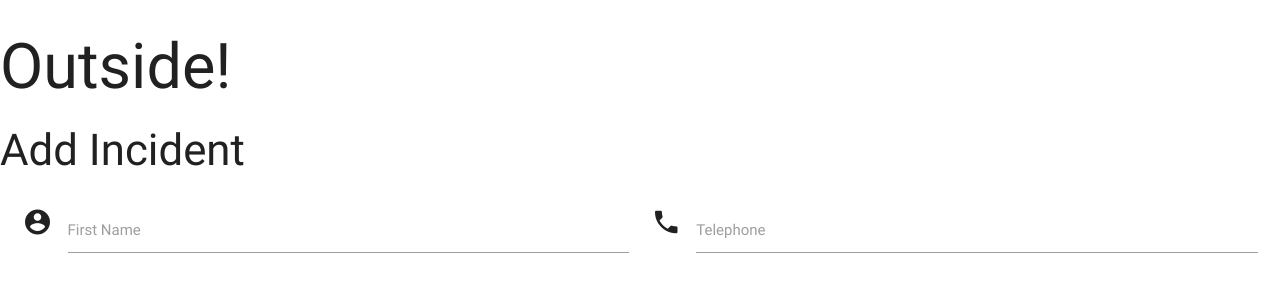
After one commit to brosnans/msp-3, a Flask app: page /add_task in a window 1280 px wide. The commit adds this page. Shown: the top 300 px of the page. Run offline with Flask 2, Linux system fonts and the light colour scheme; some libraries are stand-ins or nearby versions.

Commit message:
Added addincident.html

```diff
--- a/app.py
+++ b/app.py
@@ -15,6 +15,10 @@ mongo = PyMongo(app)
 def get_incidents():
     return render_template("incidents.html", incidents=mongo.db.incidents.find())
 
+@app.route('/add_task')
+def add_task():
+    return render_template("addincident.html")
+
 
 if __name__ == '__main__':
     app.run(host=os.environ.get('IP'),
--- /dev/null
+++ b/templates/addincident.html
@@ -0,0 +1,25 @@
+<!DOCTYPE html>
+
+{% extends 'base.html' %}
+{% block content %}
+
+<h3> Add Incident </h3>
+
+<div class="row">
+    <form  action="" method="POST" class="col s12">
+        <div class="row">
+            <div class="input-field col s6">
+                <i class="material-icons prefix">account_circle</i>
+                <input id="icon_prefix" type="text" class="validate">
+                <label for="icon_prefix">First Name</label>
+            </div>
+            <div class="input-field col s6">
+                <i class="material-icons prefix">phone</i>
+                <input id="icon_telephone" type="tel" class="validate">
+                <label for="icon_telephone">Telephone</label>
+            </div>
+        </div>
+    </form>
+</div>
+
+{% endblock %}
--- a/templates/base.html
+++ b/templates/base.html
@@ -10,6 +10,11 @@
 
 <script src="https://cdnjs.cloudflare.com/ajax/libs/jquery/3.2.1/jquery.min.js"></script>
 <script src="https://cdnjs.cloudflare.com/ajax/libs/materialize/0.100.2/js/materialize.min.js"></script>
+ <script type="text/javascript">
+        $(document).ready(function() {
+            $('.collapsible').collapsible();
+        })
+    </script>
 <body>
 <h1>Outside!</h1>
     {% block content %}
```
Also changed, not shown: templates/incidents.html (+4 -10 lines).
